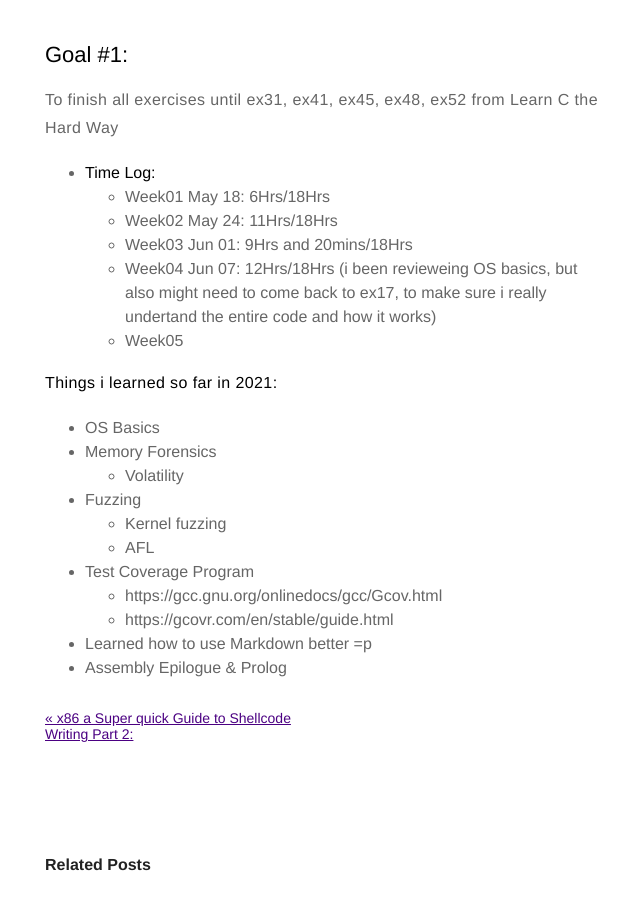
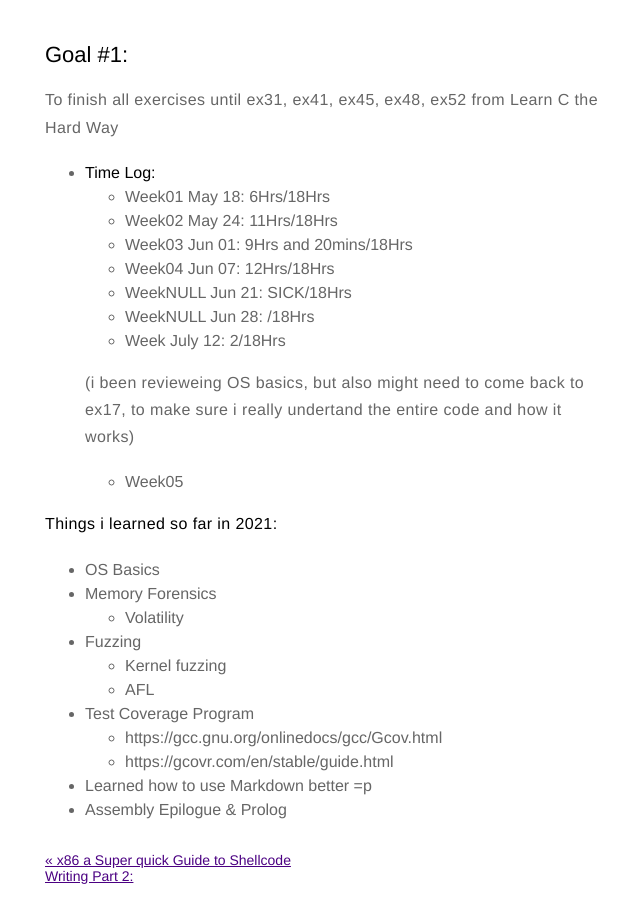
Before and after one commit to MaskedFox/maskedfox.github.io, a Jekyll site: the page built from _posts/2021-05-18-LearningTime2021.md, in a window 1280 px wide and 900 px high, scrolled down 821 px. Shown: the whole window, without its empty margins (315-955 px from the left). Built offline with Jekyll 4.4.1, drawn with Linux system fonts in a browser that asks for light colours; comment, search, counter and statistics services are not loaded.

Commit message:
Added time for today

```diff
--- a/_posts/2021-05-18-LearningTime2021.md
+++ b/_posts/2021-05-18-LearningTime2021.md
@@ -34,6 +34,10 @@ To finish all exercises until ex31, ex41, ex45, ex48, ex52 from Learn C the Hard
   - Week02 May 24: 11Hrs/18Hrs
   - Week03 Jun 01: 9Hrs and 20mins/18Hrs
   - Week04 Jun 07: 12Hrs/18Hrs
+  - WeekNULL Jun 21: SICK/18Hrs
+  - WeekNULL Jun 28: /18Hrs
+  - Week July 12: 2/18Hrs
+
   (i been revieweing OS basics, but also might need to come back to ex17, to make sure i really undertand the entire code and how it works)
   - Week05
   &nbsp;
```
